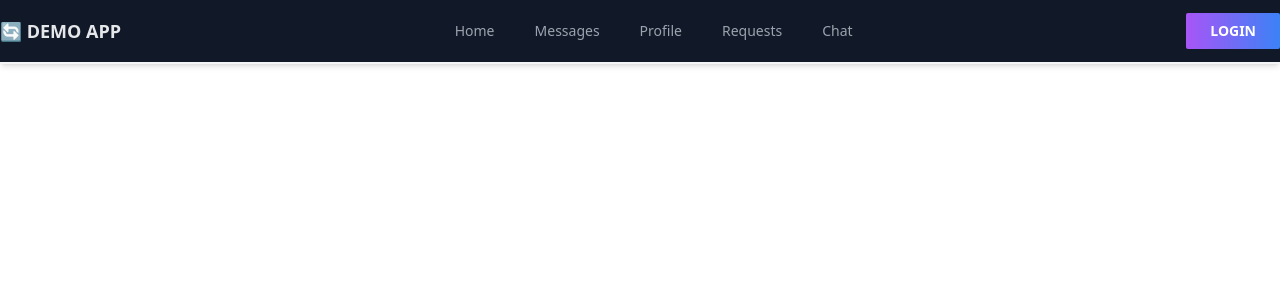
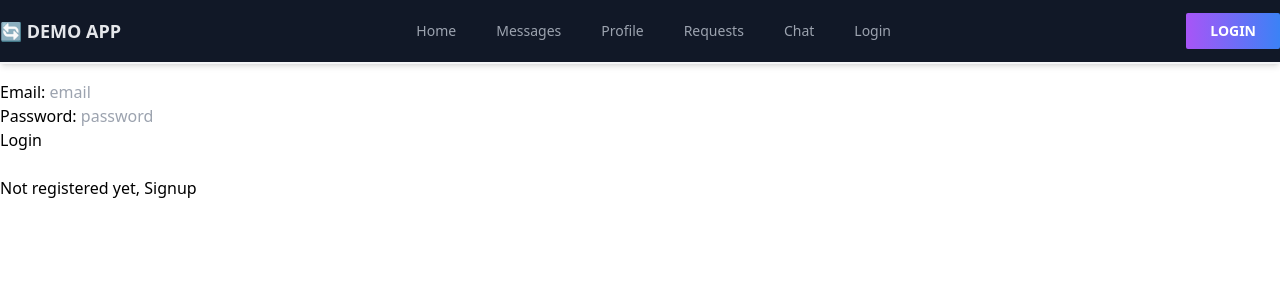
Before and after one commit to Prajay-Chaudhary/aid-platform-frontend, a React (Vite) app: page /loginpage in a window 1280 px wide. Shown: the top 300 px of the page. Built offline with nearby package versions, Linux system fonts and the light colour scheme.

Commit message:
Implement authentication for signup and login & with simple form

```diff
--- a/package.json
+++ b/package.json
@@ -8,6 +8,7 @@
     },
     "dependencies": {
         "axios": "^1.3.6",
+        "jwt-decode": "^3.1.2",
         "react": "^18.2.0",
         "react-dom": "^18.2.0",
         "react-router-dom": "6.4"
--- a/src/App.jsx
+++ b/src/App.jsx
@@ -6,7 +6,8 @@ import Message from "./pages/Message";
 import Profile from "./pages/Profile";
 import Request from "./pages/Request";
 import Chat from "./pages/Chat";
-import PrivateRoute from "./components/routing/PrivateRoute";
+//import PrivateRoute from "./components/routing/PrivateRoute";
+import LoginPage from "./pages/LoginPage";
 
 function App() {
   return (
@@ -19,6 +20,7 @@ function App() {
           <Route path="/profile" element={<Profile />} />
           <Route path="/request" element={<Request />} />
           <Route path="/chat" element={<Chat />} />
+          <Route path="/loginpage" element={<LoginPage />} />
         </Routes>
       </div>
     </Router>
--- a/src/components/Navbar.jsx
+++ b/src/components/Navbar.jsx
@@ -49,6 +49,11 @@ function Navbar() {
                 Chat
               </Link>
             </li>
+            <li>
+              <Link to="/loginpage" className="text-gray-400 hover:text-gray-100">
+                Login
+              </Link>
+            </li>
 
           </ul>
         </div>
--- /dev/null
+++ b/src/components/PrivateText.jsx
@@ -0,0 +1,32 @@
+import React from 'react';
+import { useState, useEffect } from "react"
+const PrivateText = ({ currUser }) => {
+  const [message, setMessage] = useState(null)
+  const getText = async () => {
+    try {
+      //to get the private text after login
+      const response = await fetch("http://localhost:3001/private/test", {
+        method: "get",
+        headers: {
+          "content-type": "application/json",
+          "authorization": localStorage.getItem("token")
+        }
+      })
+      if (!response.ok) throw Error
+      const data = await response.json()
+      setMessage(data.message)
+    }
+    catch (error) {
+      console.log("error", error)
+      setMessage(null)
+    }
+  }
+  useEffect(() => {
+    if (currUser)
+      getText()
+  }, [currUser])
+  return (
+    <div>{message}</div>
+  )
+}
+export default PrivateText
--- /dev/null
+++ b/src/components/User.jsx
@@ -0,0 +1,28 @@
+import React from 'react';
+import Signup from "./authentication/Signup";
+import Login from './authentication/Login'
+import Logout from './authentication/Logout'
+import { useState } from "react";
+import PrivateText from './PrivateText'
+
+const User = ({ currUser, setCurrUser }) => {
+  const [show, setShow] = useState(true)
+  if (currUser)
+    return (
+      <div>
+        Hello {currUser.email}
+        <PrivateText currUser={currUser} />
+        <Logout setCurrUser={setCurrUser} />
+      </div>
+    )
+  return (
+    <div>
+      {show ?
+        <Login setCurrUser={setCurrUser} setShow={setShow} />
+        :
+        <Signup setCurrUser={setCurrUser} setShow={setShow} />
+      }
+    </div>
+  )
+}
+export default User
--- /dev/null
+++ b/src/components/authentication/Login.jsx
@@ -0,0 +1,54 @@
+import React from 'react';
+import { useRef } from "react"
+const Login = ({ setCurrUser, setShow }) => {
+  const formRef = useRef()
+  const login = async (userInfo, setCurrUser) => {
+    //login post request
+    const url = "http://localhost:3001/login"
+    try {
+      const response = await fetch(url, {
+        method: "post",
+        headers: {
+          'content-type': 'application/json',
+          'accept': 'application/json'
+        },
+        body: JSON.stringify(userInfo)
+      })
+      const data = await response.json()
+      if (!response.ok)
+        throw data.error
+      localStorage.setItem("token", response.headers.get("Authorization"))
+      setCurrUser(data)
+    } catch (error) {
+      console.log("error", error)
+    }
+  }
+  const handleSubmit = e => {
+    e.preventDefault()
+    const formData = new FormData(formRef.current)
+    const data = Object.fromEntries(formData)
+    const userInfo = {
+      "user": { email: data.email, password: data.password }
+    }
+    login(userInfo, setCurrUser)
+    e.target.reset()
+  }
+  const handleClick = e => {
+    e.preventDefault()
+    setShow(false)
+  }
+  return (
+    <div>
+      <form ref={formRef} onSubmit={handleSubmit}>
+        Email: <input type="email" name='email' placeholder="email" />
+        <br />
+        Password: <input type="password" name='password' placeholder="password" />
+        <br />
+        <input type='submit' value="Login" />
+      </form>
+      <br />
+      <div>Not registered yet, <a href="#signup" onClick={handleClick} >Signup</a> </div>
+    </div>
+  )
+}
+export default Login
--- /dev/null
+++ b/src/components/authentication/Logout.jsx
@@ -0,0 +1,31 @@
+import React from 'react';
+const Logout = ({ setCurrUser }) => {
+  const logout = async (setCurrUser) => {
+    try {
+      //delete the session
+      const response = await fetch("http://localhost:3001/logout", {
+        method: "delete",
+        headers: {
+          "content-type": "application/json",
+          "authorization": localStorage.getItem("token")
+        },
+      })
+      const data = await response.json()
+      if (!response.ok) throw data.error
+      localStorage.removeItem("token")//remove the token from localstorage
+      setCurrUser(null)
+    } catch (error) {
+      console.log("error", error)
+    }
+  }
+  const handleClick = e => {
+    e.preventDefault()
+    logout(setCurrUser)
+  }
+  return (
+    <div>
+      <input type="button" value='Logout' onClick={handleClick} />
+    </div>
+  )
+}
+export default Logout
--- /dev/null
+++ b/src/components/authentication/Signup.jsx
@@ -0,0 +1,61 @@
+import React from 'react';
+import { useRef } from "react"
+const Signup = ({ setCurrUser, setShow }) => {
+  const formRef = useRef()
+  const signup = async (userInfo, setCurrUser) => {
+    //signup post request
+    const url = "http://localhost:3001/signup"
+    try {
+      const response = await fetch(url, {
+        method: 'post',
+        headers: {
+          "content-type": 'application/json',
+          "accept": "application/json"
+        },
+        body: JSON.stringify(userInfo)
+      })
+      const data = await response.json()
+      if (!response.ok) throw data.error
+      localStorage.setItem('token', response.headers.get("Authorization"))
+      setCurrUser(data)
+    } catch (error) {
+      console.log("error", error)
+    }
+  }
+  const handleSubmit = e => {
+    e.preventDefault()
+    const formData = new FormData(formRef.current)
+    const data = Object.fromEntries(formData)
+    const userInfo = {
+      "user": { email: data.email, password: data.password, first_name: data.first_name, last_name: data.last_name, username: data.username }
+    }
+    signup(userInfo, setCurrUser)
+    e.target.reset()
+  }
+  const handleClick = e => {
+    e.preventDefault()
+    setShow(true)
+  }
+  return (
+    <>
+      <form ref={formRef} onSubmit={handleSubmit}>
+        Email: <input type="email" name='email' placeholder="email" />
+        <br />
+        First Name: <input type="text" name='first_name' placeholder="first name" />
+        <br />
+        Last Name: <input type="text" name='last_name' placeholder="last name" />
+        <br />
+        UserName: <input type="text" name='username' placeholder="username" />
+        <br />
+        Password: <input type="password" name='password' placeholder="password" />
+        <br />
+        Confirm Password: <input type="password" name='confirmpassword' placeholder="confirm password" />
+        <br />
+        <input type='submit' value="Submit" />
+      </form>
+      <br />
+      <div>Already registered, <a href="#login" onClick={handleClick} >Login</a> here.</div>
+    </>
+  )
+}
+export default Signup
--- /dev/null
+++ b/src/pages/LoginPage.jsx
@@ -0,0 +1,14 @@
+import React from 'react';
+import { useState } from 'react';
+import User from '../components/User'
+import PrivateText from '../components/PrivateText'
+const LoginPage = () => {
+  const [currUser, setCurrUser] = useState(null);
+  return (
+    <div className="">
+      <User currUser={currUser} setCurrUser={setCurrUser} />
+      <PrivateText />
+    </div>
+  );
+}
+export default LoginPage;
--- a/vite.config.js
+++ b/vite.config.js
@@ -4,4 +4,9 @@ import reactRefresh from "@vitejs/plugin-react-refresh";
 // https://vitejs.dev/config/
 export default defineConfig({
   plugins: [reactRefresh()],
+  resolve: {
+    alias: {
+      'react-router-dom': '/node_modules/react-router-dom'
+    }
+  }
 });
```
Also changed, not shown: 1 other file (tests, documents, lock files or other folders).
